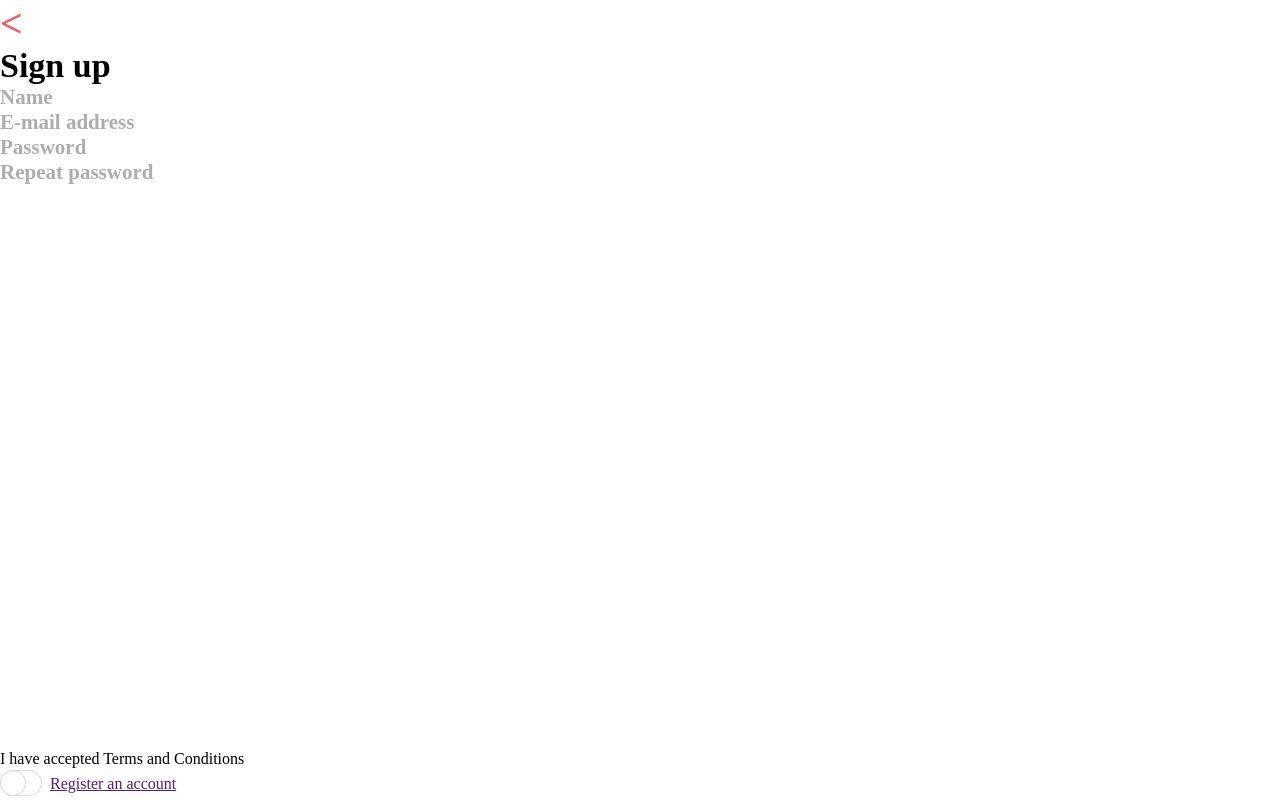
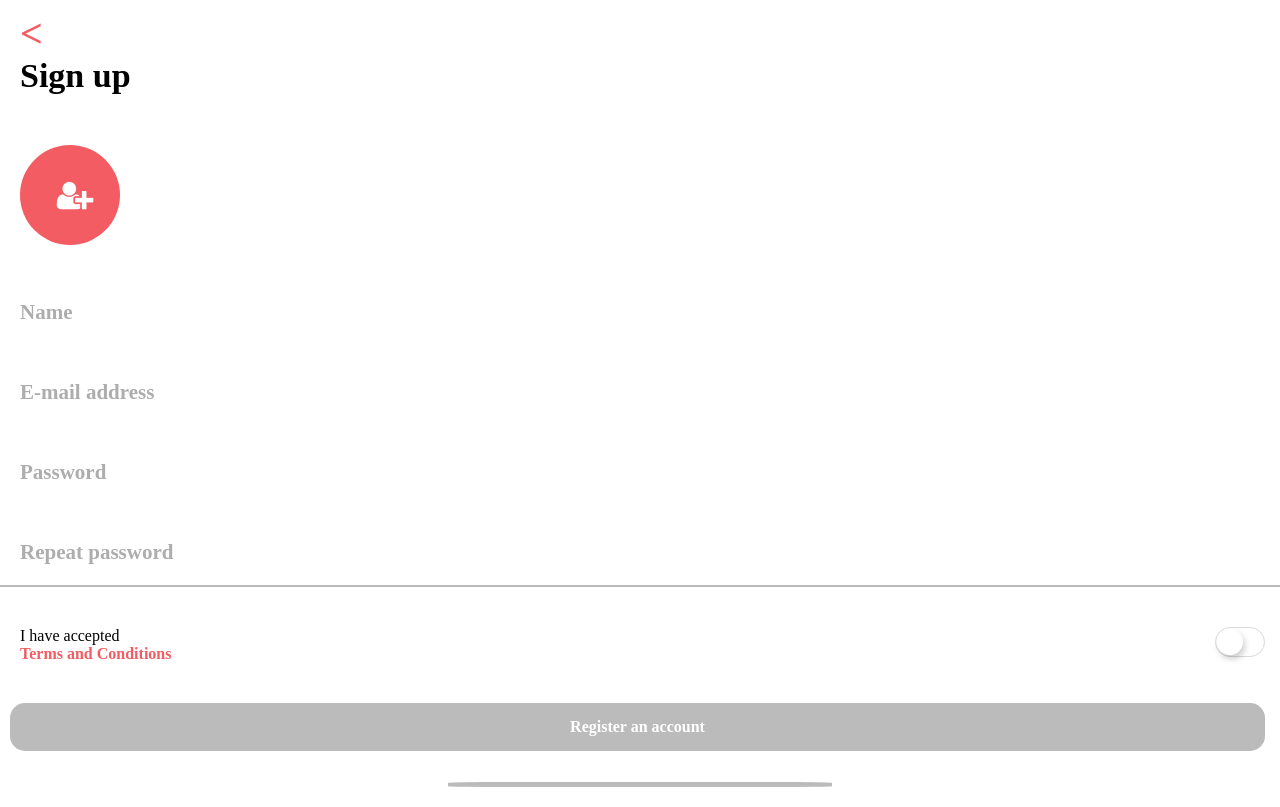
Before and after one commit to YuliyaSizova/css-project, a plain HTML site: page register_screen_empty.html in a window 1280 px wide. Drawn offline with Linux system fonts and the light colour scheme.

Commit message:
Готова страница регистрации

```diff
--- a/css/news.css
+++ b/css/news.css
@@ -19,16 +19,25 @@
     border: 5px solid #F3F3F3;
     text-align: center;
 }
+
 .box-title {
     margin: 10px 40px;
+}
+.box-title sup {
+    width: 8px;
+    height: 8px;
+    background-color: #F25C62;
+    display: inline-block;
+    border-radius: 50%;
 }
 
 .box-active {
     background-color: #F3F3F3;
 }
-.ball {
-    color: #F25C62;
+.notification-box:hover {
+    background-color: #fafbed;
 }
+
 .note {
     margin: 30px  20px;
 }
@@ -55,6 +64,8 @@
     font-weight: 600;
 }
 .note-images {
+    display: flex;
+    justify-content: space-between;
     margin-top: 30px;
 }
 
@@ -66,21 +77,21 @@
 }
 
 
-.note-image img {
-    max-width: initial;
-}
 .icon-pin {
     color: #F25C62;
 }
-
 .icons {
     display: flex;
     flex-direction: row;
     min-height: 100%;
 }
+
 .menu {
     color: #CA4248;
     margin: 10px auto;
+}
+.menu:hover {
+    color: #e5999f;
 }
 .menu-active {
     color: white;
@@ -90,4 +101,14 @@
     background: #F25C62;
     flex: 0 0 auto;
     height: 83px;
+    position: relative;
 }
+.down-bar {
+    background-color: #CA4248;
+    width: 30%;
+    height: 5px;
+    border-radius: 15%;
+    position: absolute;
+    top: 80%;
+    margin: 0 35%;
+}
--- a/css/register_screen_empty.css
+++ b/css/register_screen_empty.css
@@ -1,6 +1,6 @@
 .title {
     font-size: 34px;
-    font-weight: 600;
+    font-weight: 550;
 }
 .arrow {
     font-size: 40px;
@@ -12,50 +12,104 @@
     font-weight: 600;
     color: #ADADAD
 }
+.header {
+    margin: 10px 0 50px 20px
+}
+.user-icon {
+    background-color: #F25C62;
+    width: 100px;
+    height: 100px;
+    border-radius: 50%;
+    text-align: center;
+    margin-top: 50px;
+}
+.avatar {
+    margin: 35% 0 0 10%;
+    color: white;
+}
+.form {
+    margin: 10px 0 10px 20px;
+}
 
-input[type="checkbox"].ios8-switch {
-    position: absolute;
-    margin: 8px 0 0 16px;
+.form-field {
+    margin-top: 55px;
 }
-input[type="checkbox"].ios8-switch + label {
+
+input.apple-switch {
     position: relative;
-    padding: 5px 0 0 50px;
-    line-height: 2.0em;
+    transition: all 0s ease-out 0s;
+    -webkit-appearance: none;
+    outline: none;
+    width: 50px;
+    height: 30px;
+    background-color: #fff;
+    border: 1px solid #D9DADC;
+    border-radius: 50px;
+    box-shadow: inset -20px 0 0 0 #fff;
 }
-input[type="checkbox"].ios8-switch + label:before {
+
+input.apple-switch:after {
     content: "";
     position: absolute;
-    display: block;
-    left: 0;
-    top: 0;
-    width: 40px;
-    height: 24px;
-    border-radius: 16px;
-    background: #fff;
-    border: 1px solid #d9d9d9;
-    -webkit-transition: all 0.3s;
-    transition: all 0.3s;
+    top: 1px;
+    left: 1px;
+    background: transparent;
+    width: 26px;
+    height: 26px;
+    border-radius: 50%;
+    box-shadow: 2px 4px 6px rgba(0,0,0,0.2);
 }
-input[type="checkbox"].ios8-switch + label:after {
-    content: "";
+
+input.apple-switch:checked {
+    box-shadow: inset 20px 0 0 0 #4ed164;
+    border-color: #4ed164;
+}
+
+input.apple-switch:checked:after {
+    left: 20px;
+    box-shadow: -2px 4px 3px rgba(0,0,0,0.05);
+}
+
+.acceptance {
+    display: flex;
+    flex-direction: row;
+    justify-content: space-between;
+    margin: 40px 15px 0 20px;
+}
+.register {
+    text-decoration: none;
+    padding: 15px ;
+    font-weight: 600;
+    text-align: center;
+    color: white;
+    background-color: #BBBBBB;
+    transition: all 1s ease-out 0s;
+    border-radius: 15px;
+    margin: 40px 15px 0 10px;
+}
+.terms {
+    color: #F25C62;
+    font-weight: 600;
+}
+.register:hover {
+    box-shadow: 0 3px 4px rgba(0,0,0,0.3);
+}
+.down-bar {
+    background-color: #BBBBBB;
+    width: 30%;
+    height: 5px;
+    border-radius: 15%;
     position: absolute;
-    display: block;
-    left: 0;
-    top: 0;
-    width: 24px;
-    height: 24px;
-    border-radius: 16px;
-    background: #fff;
-    border: 1px solid #d9d9d9;
-    -webkit-transition: all 0.3s;
-    transition: all 0.3s;
+
+    bottom: 5%;
+    margin: 0 35%;
 }
-input[type="checkbox"].ios8-switch + label:hover:after {
-    box-shadow: 0 0 5px rgba(0,0,0,0.3);
+.footer {
+    display: flex;
+    flex-direction: column;
+    border-top: 2px solid #BBBBBB;
+    flex: 0 0 auto;
+    height: 210px;
+    position: relative;
+    margin: 10px 0;
 }
-input[type="checkbox"].ios8-switch:checked + label:after {
-    margin-left: 16px;
-}
-input[type="checkbox"].ios8-switch:checked + label:before {
-    background: #55D069;
-}
--- a/register_screen_empty.html
+++ b/register_screen_empty.html
@@ -11,21 +11,22 @@
     <div class="header">
       <div class="arrow"><</div>
       <div class="title">Sign up</div>
-      <div class="user-icon"></div>
+      <div class="user-icon"><i class="fa fa-user-plus fa-2x avatar"></i></div>
+    </div>
       <div class="form">
         <div class="form-field">Name</div>
         <div class="form-field">E-mail address</div>
         <div class="form-field">Password</div>
         <div class="form-field">Repeat password</div>
       </div>
-    </div>
   </div>
   <div class="footer">
     <div class="acceptance">
-      <div class="text">I have accepted Terms and Conditions</div></div>
-    <input type='checkbox' class='ios8-switch' id='checkbox-1'>
-    <label for='checkbox-1'></label>
+      <div class="text">I have accepted <div class="terms">Terms and Conditions</div></div>
+      <input class="apple-switch" type="checkbox">
+    </div>
     <a class="register" href=""> Register an account</a>
+  <div class="down-bar"></div>
   </div>
 </div>
 </body>
```
Also changed, not shown: news.html (+10 -10 lines).
